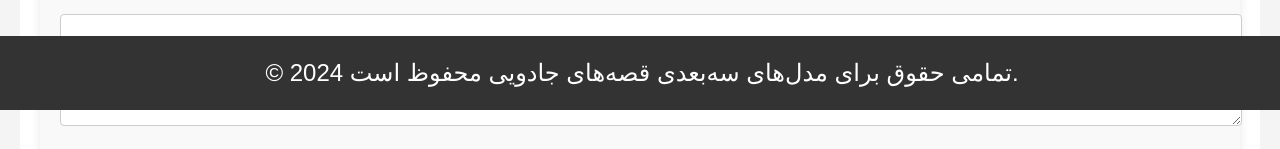
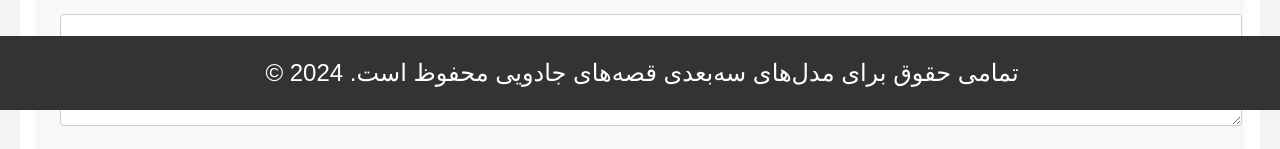
Before and after one commit to soroushaz1/magicaltalesforkids, a plain HTML site: page order.html in a window 1280 px wide. Both pictures are taken after a click on the button "فارسی". Shown: the part 690-839 px from the top of the page. Drawn offline with Linux system fonts and the light colour scheme.

Commit message:
Final website correction

```diff
--- a/order.html
+++ b/order.html
@@ -72,7 +72,7 @@
     <footer>
         <p>
             <span class="english">&copy; 2024 Magical Tales 3D Models. All rights reserved.</span>
-            <span class="farsi">© 2024 تمامی حقوق برای مدل‌های سه‌بعدی قصه‌های جادویی محفوظ است.</span>
+            <span class="farsi">© 2024 .تمامی حقوق برای مدل‌های سه‌بعدی قصه‌های جادویی محفوظ است</span>
         </p>
     </footer>
 
```
